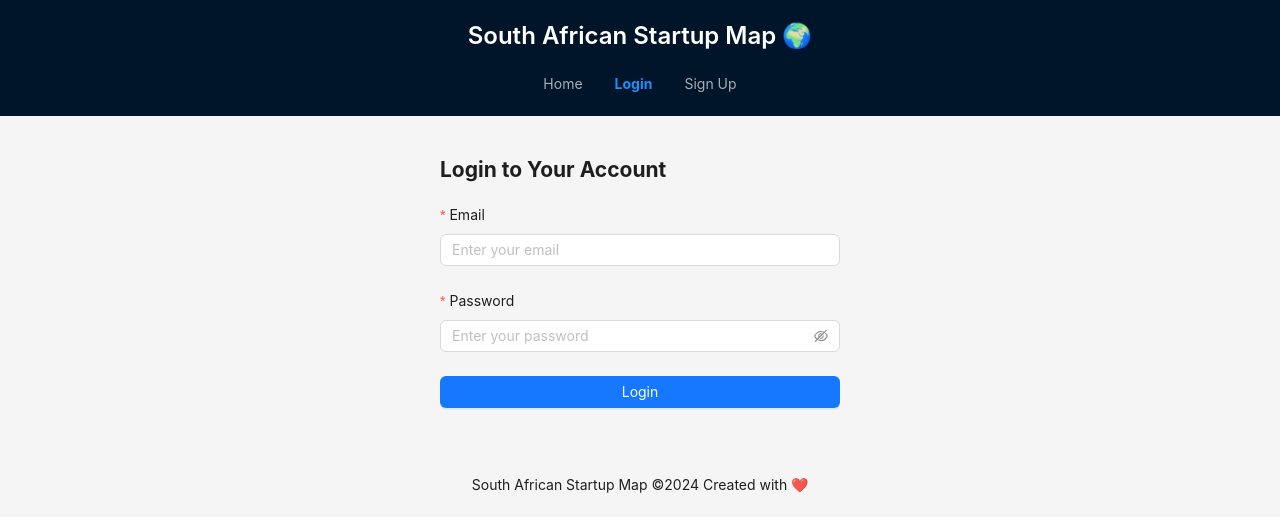
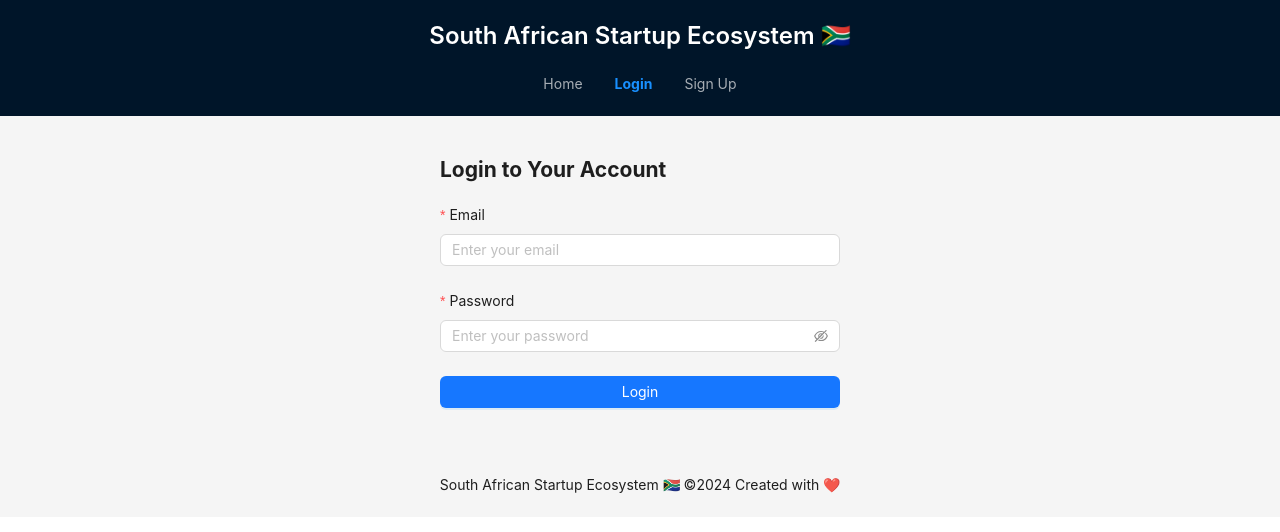
Before and after one commit to Tawongaishe/SA_Map, a React (Create React App) app in the folder frontend/: page /login in a window 1280 px wide. Shown: the top 532 px of the page. Built offline with nearby package versions, Linux system fonts and the light colour scheme.

Commit message:
home page changes

```diff
--- a/frontend/src/App.js
+++ b/frontend/src/App.js
@@ -45,7 +45,7 @@ const App = () => {
           }}
         >
           <Title level={3} style={{ color: "white", margin: 0 }}>
-            South African Startup Map 🌍
+          South African Startup Ecosystem 🇿🇦
           </Title>
           <Menu
             theme="dark"
@@ -150,7 +150,7 @@ const App = () => {
           </Routes>
         </Content>
         <Footer style={{ textAlign: "center" }}>
-          South African Startup Map ©2024 Created with ❤️
+        South African Startup Ecosystem 🇿🇦 ©2024 Created with ❤️
         </Footer>
       </Layout>
     </Router>
--- a/frontend/src/pages/HomePage.js
+++ b/frontend/src/pages/HomePage.js
@@ -92,7 +92,7 @@ const HomePage = () => {
             </div>
 
             <Content style={{ padding: '24px', maxWidth: 1200, margin: '0 auto' }}>
-                <Title level={1}>South African Startup Ecosystem 🇿🇦</Title>
+                {/* <Title level={1}>South African Startup Ecosystem 🇿🇦</Title> */}
 
                 <div id="finalists">
                     <StartupFinalists />
```
